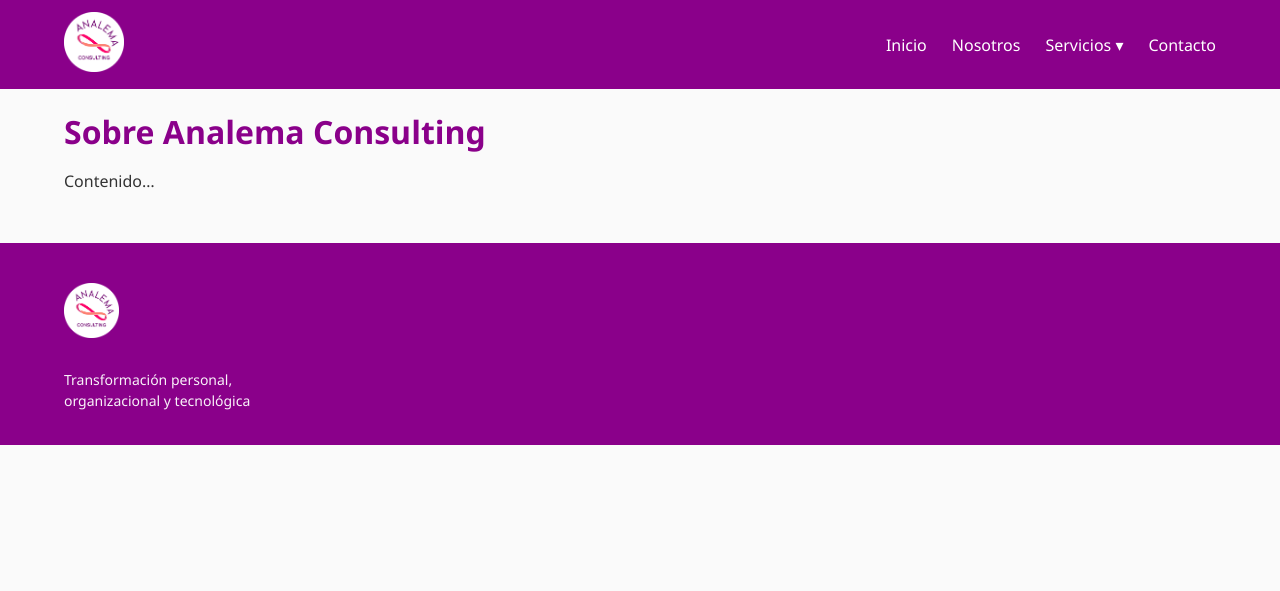
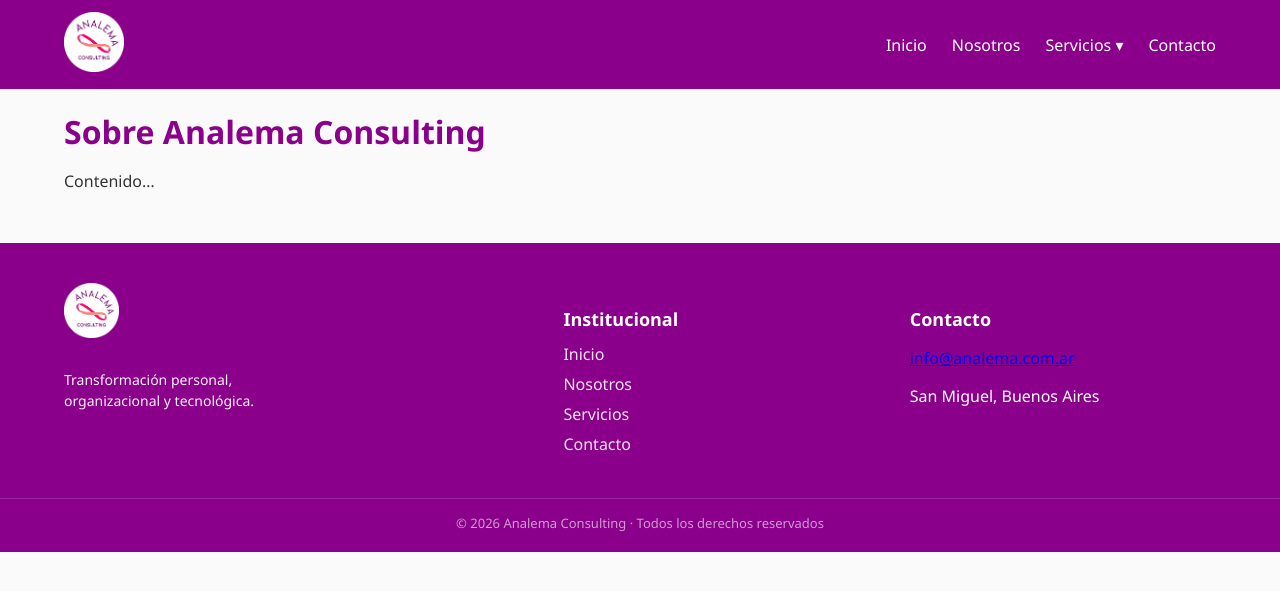
Before and after one commit to sivasilev-gif/analema.com.ar, a Jekyll site: the page built from about.md, in a window 1280 px wide. Shown: the top 591 px of the page. Built offline with Jekyll 4.4.1, drawn with Linux system fonts in a browser that asks for light colours.

Commit message:
Update default.html

```diff
--- a/_layouts/default.html
+++ b/_layouts/default.html
@@ -56,10 +56,42 @@
   {{ content }}
 </main>
 
+<!-- FOOTER -->
 <footer class="footer">
   <div class="container footer-grid">
 
     <div class="footer-column">
       <img src="{{ '/assets/img/logo.png' | relative_url }}" alt="Logo Analema" class="footer-logo">
       <p class="footer-description">
-        Transformación personal, organizacional y tecnológica
+        Transformación personal, organizacional y tecnológica.
+      </p>
+    </div>
+
+    <div class="footer-column">
+      <h4>Institucional</h4>
+      <ul>
+        <li><a href="{{ '/' | relative_url }}">Inicio</a></li>
+        <li><a href="{{ '/about' | relative_url }}">Nosotros</a></li>
+        <li><a href="{{ '/servicios' | relative_url }}">Servicios</a></li>
+        <li><a href="{{ '/contacto' | relative_url }}">Contacto</a></li>
+      </ul>
+    </div>
+
+    <div class="footer-column">
+      <h4>Contacto</h4>
+      <p><a href="mailto:info@analema.com.ar">info@analema.com.ar</a></p>
+      <p>San Miguel, Buenos Aires</p>
+    </div>
+
+  </div>
+
+  <div class="footer-bottom">
+    © {{ site.time | date: "%Y" }} Analema Consulting · Todos los derechos reservados
+  </div>
+</footer>
+
+<!-- JavaScript -->
+<script src="{{ '/assets/js/main.js' | relative_url }}"></script>
+
+</body>
+</html>
```
